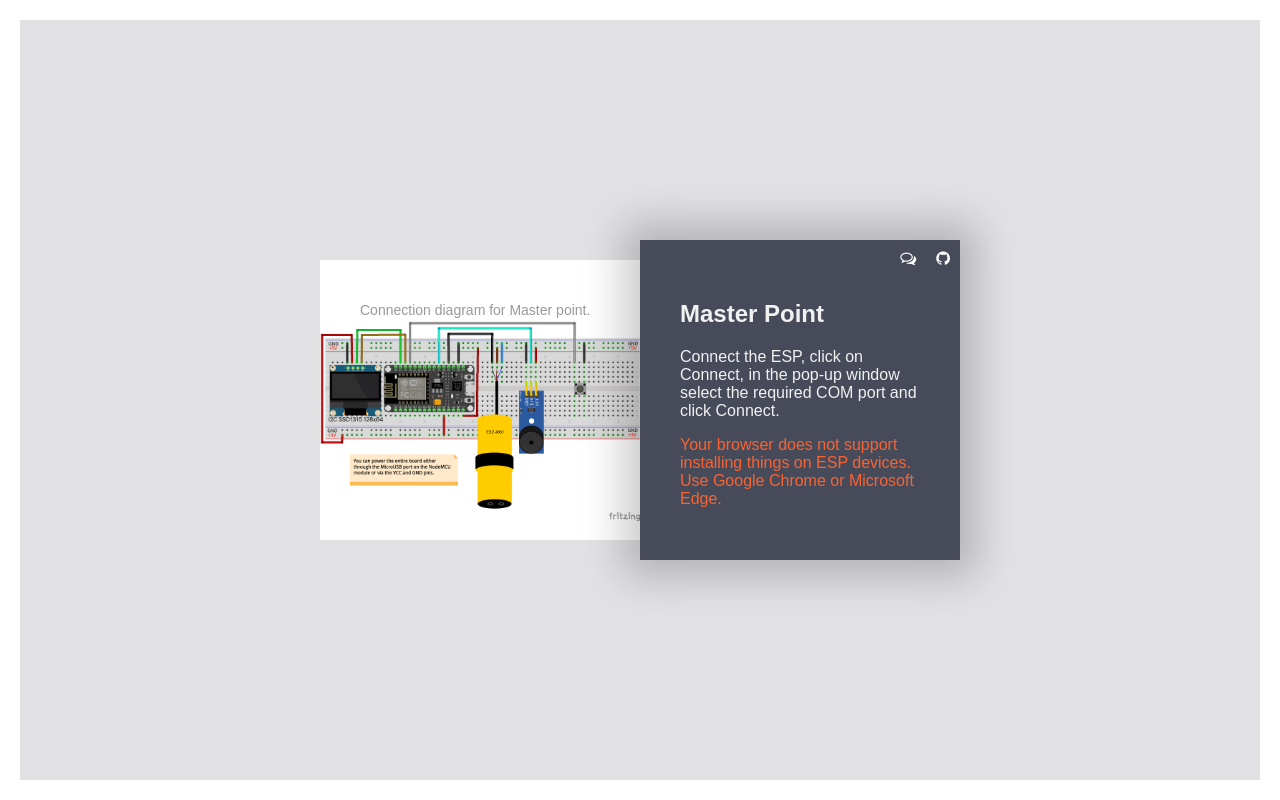
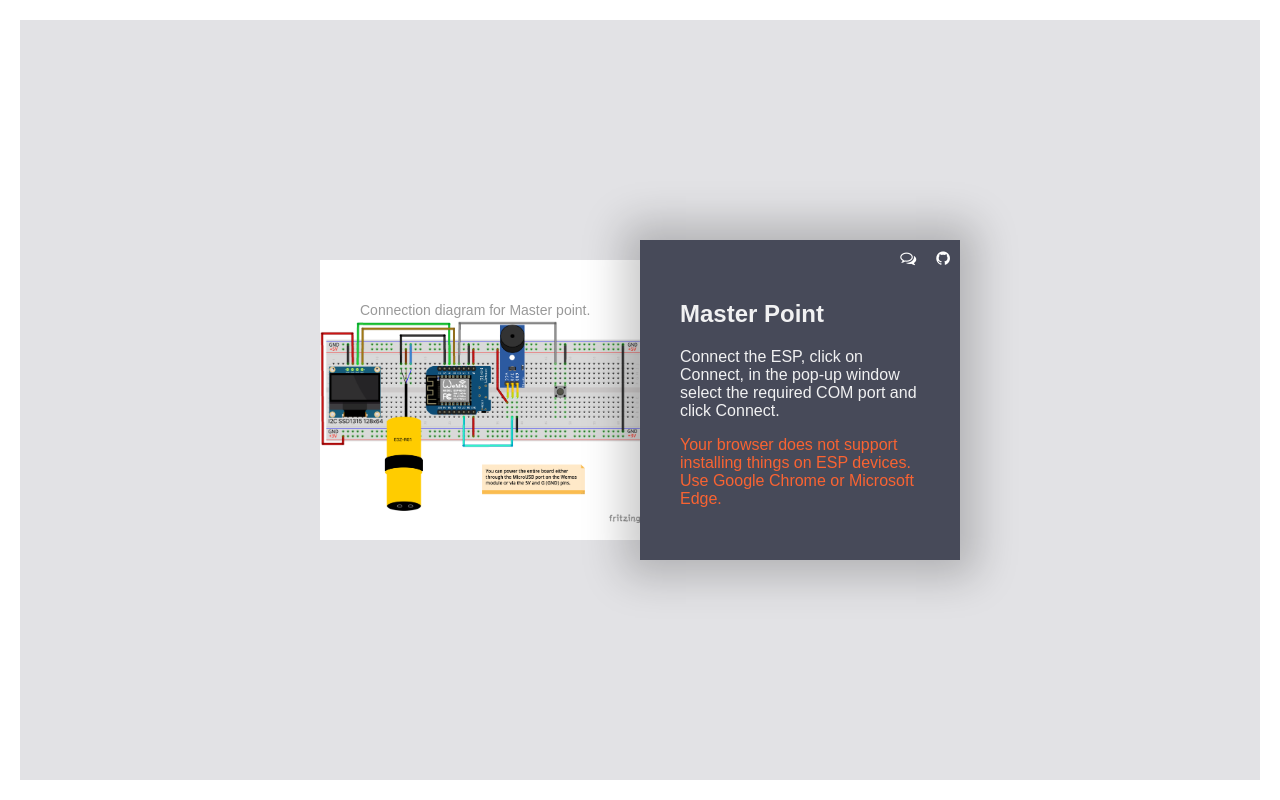
Before and after one commit to renat2985/protimer.club, a plain HTML site: page index.html in a window 1280 px wide. Drawn offline with nearby package versions, Linux system fonts and the light colour scheme; a web font is replaced by a local one.

Commit message:
Readme update

```diff
--- a/index.html
+++ b/index.html
@@ -17,7 +17,7 @@
     <div class="container">
       <div class="left">
         <div class="eula" style="margin-bottom: 0;">Connection diagram for Master point. </div>
-        <img src="https://github.com/renat2985/protimer.club/raw/main/doc/schematic.png" style="width:100%;">
+        <img src="https://github.com/renat2985/protimer.club/raw/main/doc/schematic2.png" style="width:100%;">
       </div>
       <div class="right">
         <a target="_blank" href="https://github.com/renat2985/protimer.club" style="float: right;color: #fff;margin: 10px;"><i class="fa fa-github"></i></a>
```
Also changed, not shown: point.html (+1 -1 lines), doc/AP.png, 4 other files.
